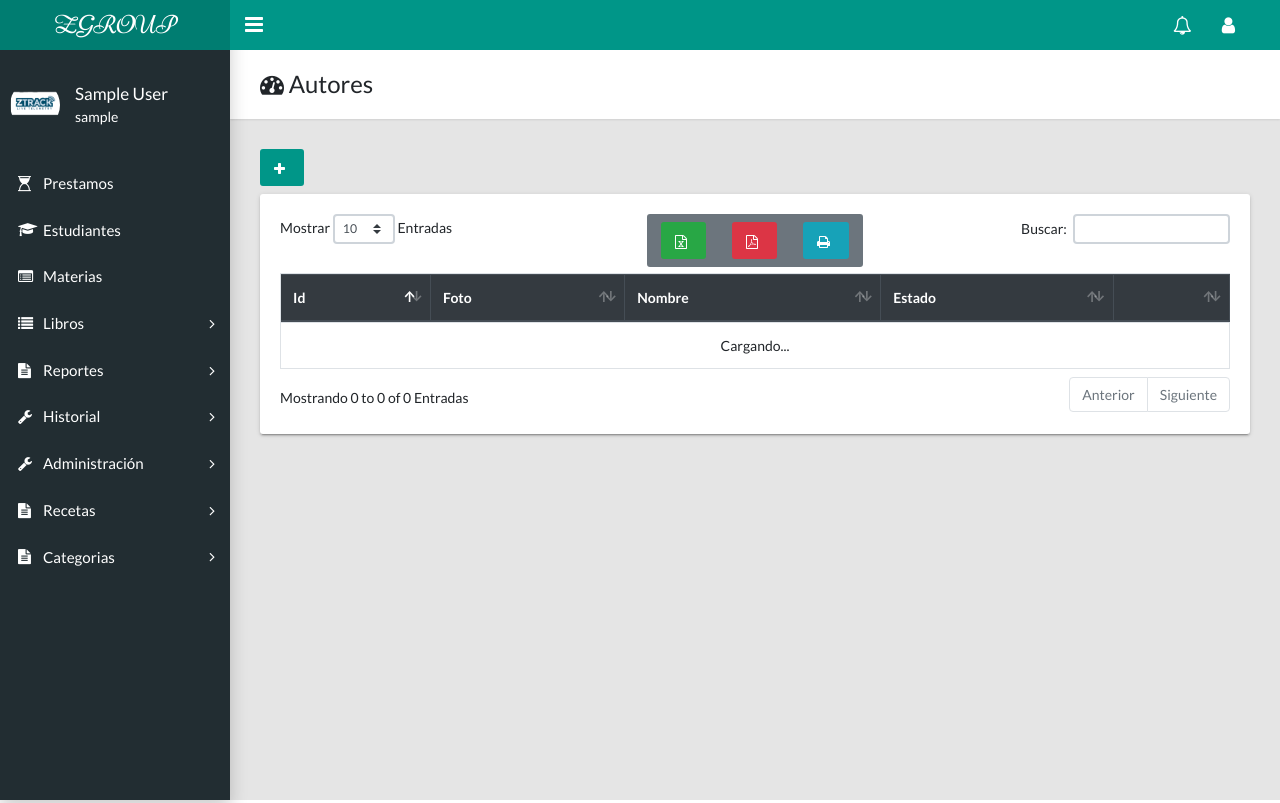
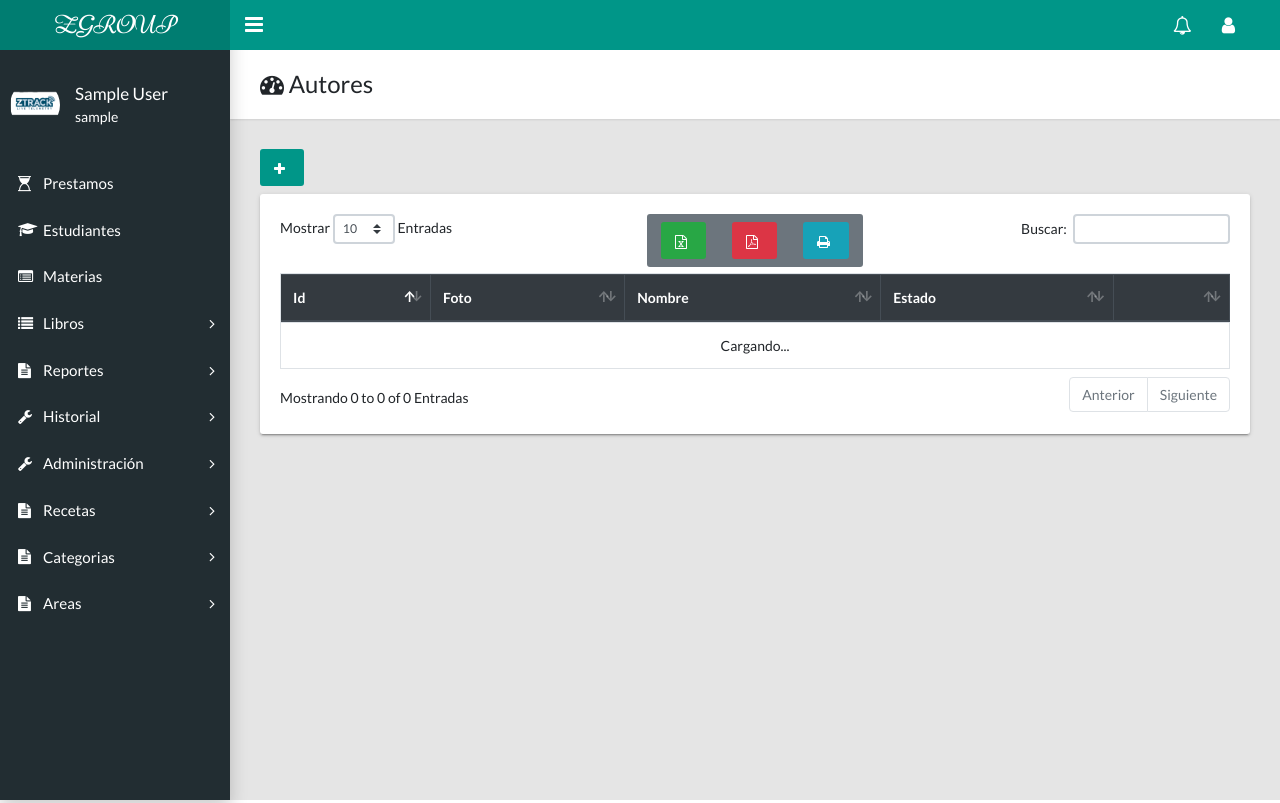
Before and after one commit to devpablito2023/biblio, a PHP site: page /index.php?url=Autor in a window 1280 px wide. Shown: the top 803 px of the page. Run offline with PHP 8.4, Linux system fonts and the light colour scheme; the visitor is signed in with stand-in values (Sample User, id 1); data comes from the database, SQL or seed files in the repository; data that the repository does not hold is empty.

Commit message:
area completa

```diff
--- a/Config/Config.php
+++ b/Config/Config.php
@@ -1,9 +1,9 @@
 <?php
 const base_url = "/biblio/";
 //const base_url ="";
-const host = "localhost:3307";
+const host = "localhost:3306";
 const user = "root";
-const pass = "Lpmp2018";
+const pass = "";
 const db = "biblio";
 const charset = "charset=utf8";
 ?>
--- a/Views/Templates/header.php
+++ b/Views/Templates/header.php
@@ -87,6 +87,7 @@
                 <ul class="treeview-menu">
                     <li><a class="treeview-item" href="<?php echo base_url; ?>Hrecetas"><i class="icon fa fa-user-o"></i> Recetas</a></li>
                     <li><a class="treeview-item" href="<?php echo base_url; ?>Hcategorias"><i class="icon fa fa-user-o"></i> Categorias</a></li>
+                    <li><a class="treeview-item" href="<?php echo base_url; ?>Harea"><i class="icon fa fa-user-o"></i> Area</a></li>
 
                     <!--<li><a class="treeview-item" href="<?php echo base_url; ?>Configuracion"><i class="icon fa fa-cogs"></i> Configuración</a></li> -->
                 </ul>
@@ -113,6 +114,11 @@
                     <li><a class="treeview-item" target="_blank" href="<?php echo base_url; ?>Categorias"><i class="icon fa fa-file-pdf-o"></i> Listar</a></li>
                 </ul>
             </li>
+            <li class="treeview"><a class="app-menu__item" href="#" data-toggle="treeview"><i class="app-menu__icon fa fa-file-text"></i><span class="app-menu__label">Areas</span><i class="treeview-indicator fa fa-angle-right"></i></a>
+                <ul class="treeview-menu">
+                    <li><a class="treeview-item" target="_blank" href="<?php echo base_url; ?>Area"><i class="icon fa fa-file-pdf-o"></i> Listar</a></li>
+                </ul>
+            </li>
         </ul>
     </aside>
     <main class="app-content">
--- a/index.php
+++ b/index.php
@@ -35,4 +35,3 @@
     }
 
 ?>
-//
```
